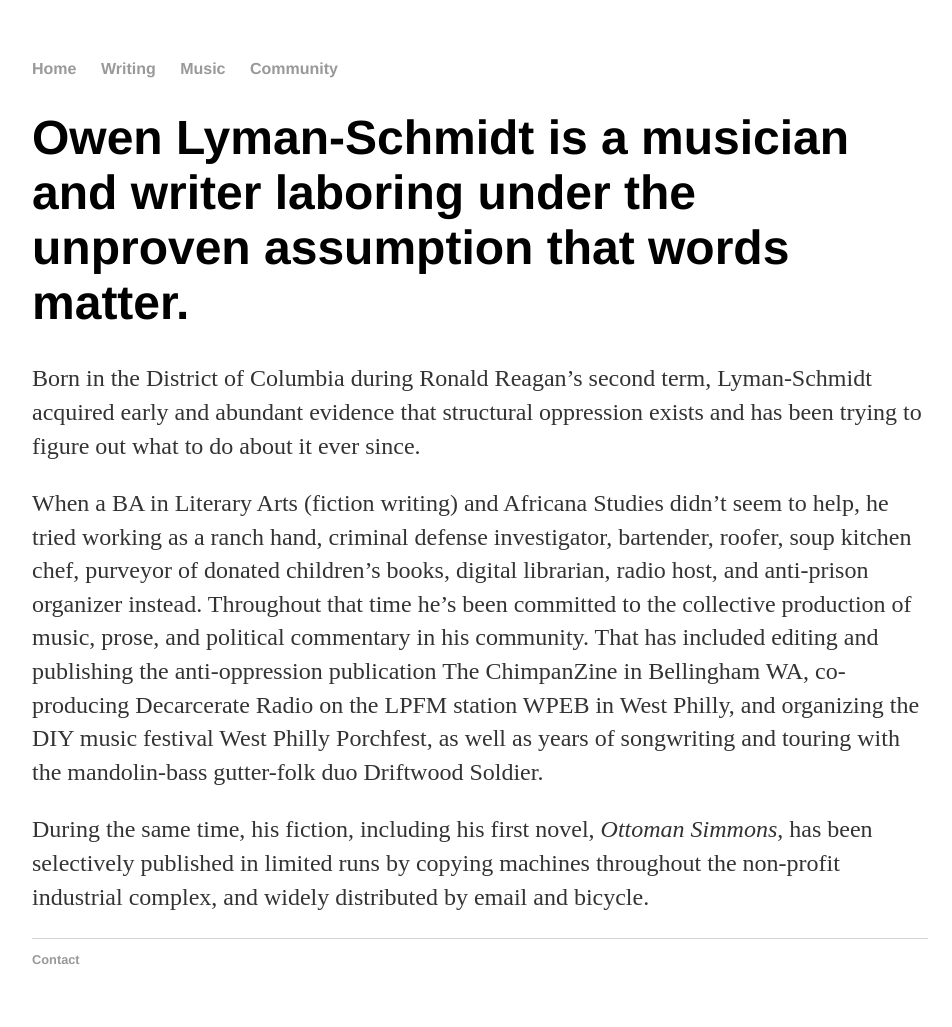
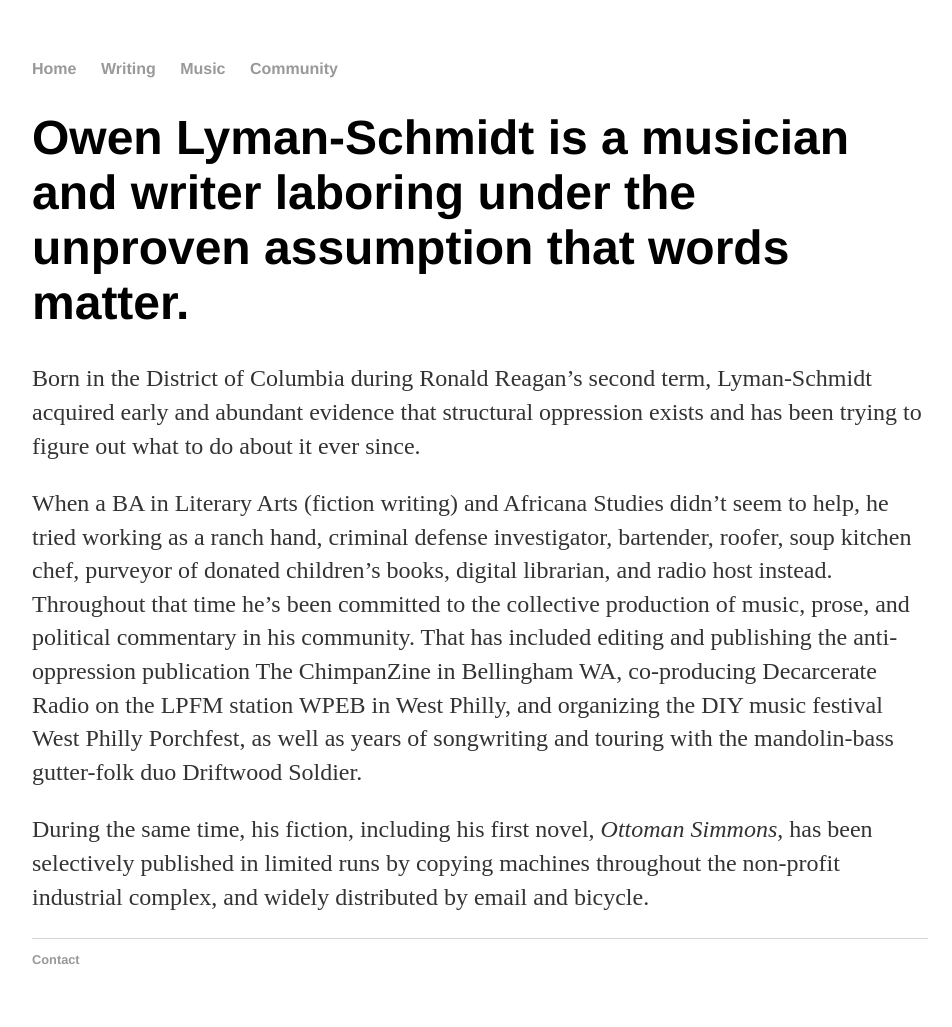
Before and after one commit to chmatie925/chmatie925.github.io, a Jekyll site: the page built from index.html, in a window 1280 px wide. Shown: the whole page, without its empty margins (160-1112 px from the left). Built offline with Jekyll 4.4.1, drawn with Linux system fonts in a browser that asks for light colours.

Commit message:
Update index.html

```diff
--- a/index.html
+++ b/index.html
@@ -5,6 +5,6 @@ title: Owen Lyman-Schmidt
 <div class="blurb">
 	<h1>Owen Lyman-Schmidt is a musician and writer laboring under the unproven assumption that words matter. </h1>
 	<p>Born in the District of Columbia during Ronald Reagan’s second term, Lyman-Schmidt acquired early and abundant evidence that structural oppression exists and has been trying to figure out what to do about it ever since. </p>
-	<p>When a BA in Literary Arts (fiction writing) and Africana Studies didn’t seem to help, he tried working as a ranch hand, criminal defense investigator, bartender, roofer, soup kitchen chef, purveyor of donated children’s books, digital librarian, radio host, and anti-prison organizer instead. Throughout that time he’s been committed to the collective production of music, prose, and political commentary in his community. That has included editing and publishing the anti-oppression publication The ChimpanZine in Bellingham WA, co-producing Decarcerate Radio on the LPFM station WPEB in West Philly, and organizing the DIY music festival West Philly Porchfest, as well as years of songwriting and touring with the mandolin-bass gutter-folk duo Driftwood Soldier.</p>
+	<p>When a BA in Literary Arts (fiction writing) and Africana Studies didn’t seem to help, he tried working as a ranch hand, criminal defense investigator, bartender, roofer, soup kitchen chef, purveyor of donated children’s books, digital librarian, and radio host instead. Throughout that time he’s been committed to the collective production of music, prose, and political commentary in his community. That has included editing and publishing the anti-oppression publication The ChimpanZine in Bellingham WA, co-producing Decarcerate Radio on the LPFM station WPEB in West Philly, and organizing the DIY music festival West Philly Porchfest, as well as years of songwriting and touring with the mandolin-bass gutter-folk duo Driftwood Soldier.</p>
 	<p>During the same time, his fiction, including his first novel, <i>Ottoman Simmons</i>, has been selectively published in limited runs by copying machines throughout the non-profit industrial complex, and widely distributed by email and bicycle.</p>
 </div><!-- /.blurb -->
```
